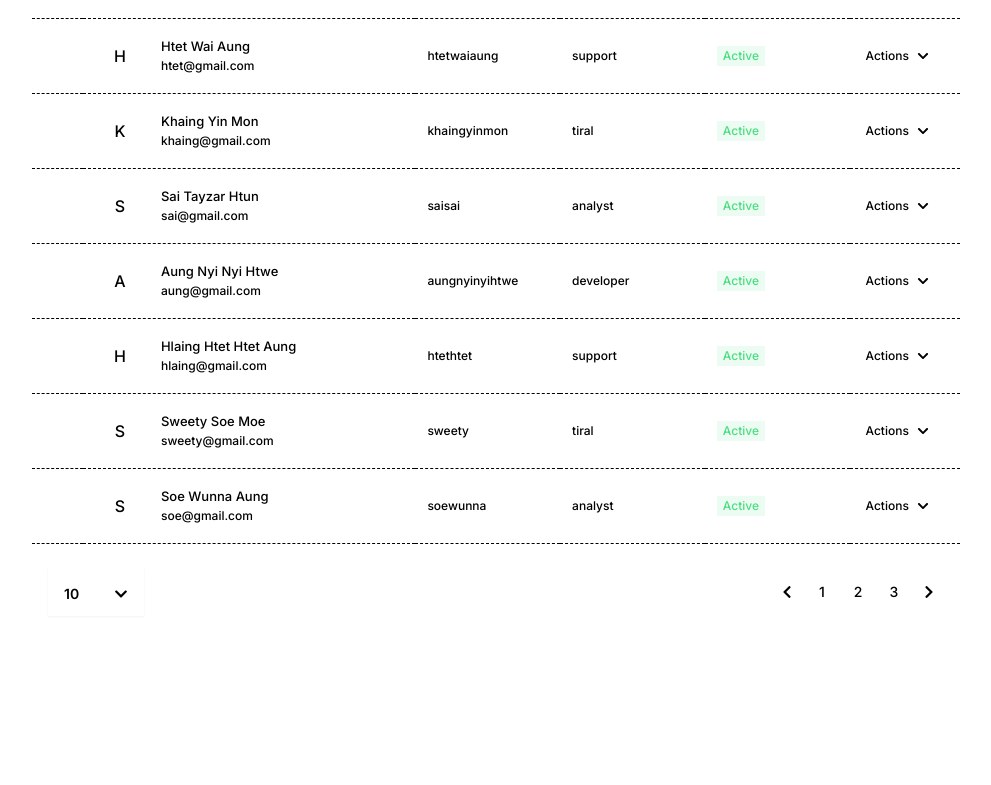
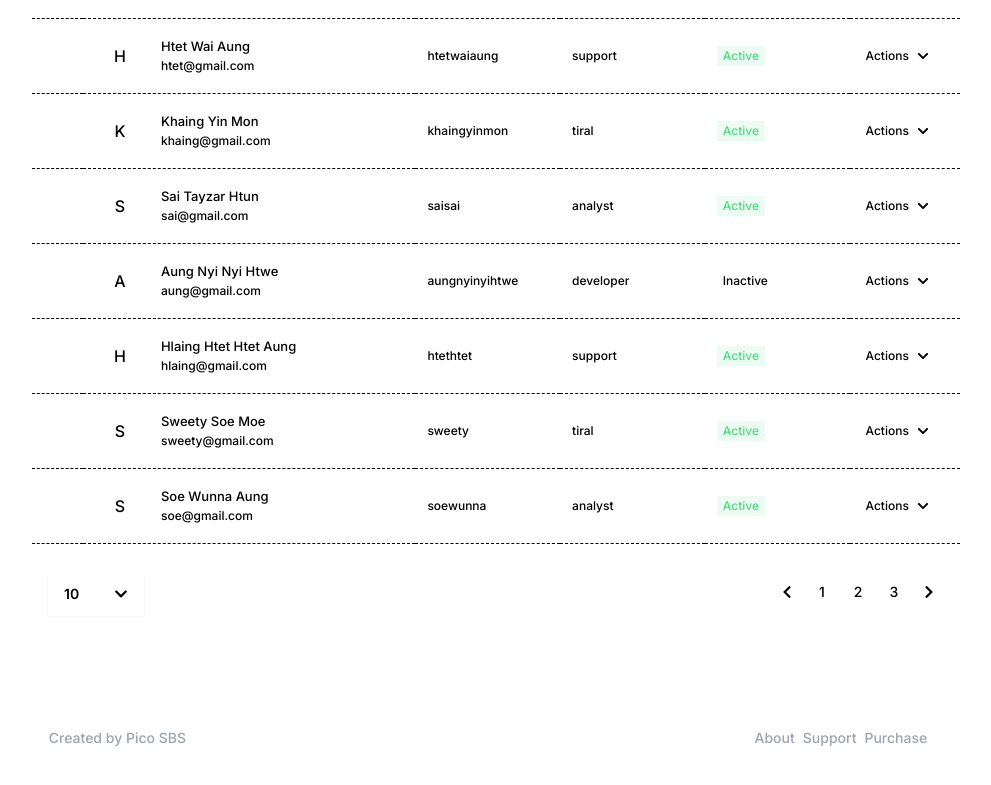
Before and after one commit to HTLA380/PicoSBS-User-Management-Typescript, a Next.js app: page /users in a window 1280 px wide. Shown: the part 427-1212 px from the top of the page, without its empty margins (288-1279 px from the left). Before the commit the page ends 1163 px from the top, so only its background shows below. Built offline with nearby package versions, Linux system fonts and the light colour scheme.

Commit message:
add: theme toggle functionality

```diff
--- a/constants/data.ts
+++ b/constants/data.ts
@@ -240,7 +240,7 @@ export const UsersListInfos = [
     },
     username: "aungnyinyihtwe",
     role: "developer",
-    status: "active",
+    status: "inactive",
   },
   {
     id: 8,
@@ -280,7 +280,7 @@ export const UsersListInfos = [
     },
     username: "chitthaeko",
     role: "developer",
-    status: "active",
+    status: "inactive",
   },
   {
     id: 12,
@@ -300,7 +300,7 @@ export const UsersListInfos = [
     },
     username: "hlaingkoko",
     role: "trial",
-    status: "active",
+    status: "inactive",
   },
   {
     id: 14,
@@ -349,7 +349,7 @@ export const UsersListInfos = [
     },
     username: "representative",
     role: "developer",
-    status: "active",
+    status: "inactive",
   },
   {
     id: 19,
--- a/src/components/MainLayout.tsx
+++ b/src/components/MainLayout.tsx
@@ -3,6 +3,7 @@ import Head from "next/head";
 import React from "react";
 import NavBar from "./navbar/NavBar";
 import Sidebar from "./sidebar/Sidebar";
+import Footer from "./footer/Footer";
 
 interface MainLayoutInterface {
   children: React.ReactNode;
@@ -24,6 +25,7 @@ const MainLayout: React.FC<MainLayoutInterface> = ({ children }) => {
           <NavBar />
           <div className="flex flex-col justify-between h-[90%] px-4">
             <div>{children}</div>
+            <Footer />
           </div>
         </div>
       </main>
--- /dev/null
+++ b/src/components/footer/Footer.tsx
@@ -0,0 +1,17 @@
+import React from "react";
+
+const Footer = () => {
+  return (
+    <footer
+      className={`h-10 w-[90%] mx-auto my-3 flex items-center justify-between`}>
+      <p className="text-sm text-gray-400">Created by Pico SBS</p>
+      <div className="flex items-center justify-between gap-2 text-sm text-gray-400">
+        <p>About</p>
+        <p>Support</p>
+        <p>Purchase</p>
+      </div>
+    </footer>
+  );
+};
+
+export default Footer;
--- a/src/components/navbar/theme-toggle/ThemeToggle.tsx
+++ b/src/components/navbar/theme-toggle/ThemeToggle.tsx
@@ -1,10 +1,11 @@
 "use client";
 
-import React, { Fragment, useState } from "react";
+import React, { useState, useEffect } from "react";
+
 import { IoMdSunny } from "react-icons/io";
 import { BsFillMoonStarsFill } from "react-icons/bs";
 import { FaDesktop } from "react-icons/fa";
-import { Menu, Transition } from "@headlessui/react";
+import { Menu } from "@headlessui/react";
 
 interface Theme {
   name: string;
@@ -27,7 +28,17 @@ const themeData: Theme[] = [
 ];
 
 const ThemeToggle = () => {
-  const [theme, setTheme] = useState("light");
+  const [theme, setTheme] = useState(() => {
+    // Initialize theme from local storage or default to light
+    return localStorage.getItem("theme") || "light";
+  });
+
+  useEffect(() => {
+    // Save theme preference to local storage
+    localStorage.setItem("theme", theme);
+    // Update HTML class based on selected theme
+    document.documentElement.className = `${theme}`;
+  }, [theme]);
 
   const handleThemeChange = (selectedTheme: string) => {
     setTheme(selectedTheme);
```
